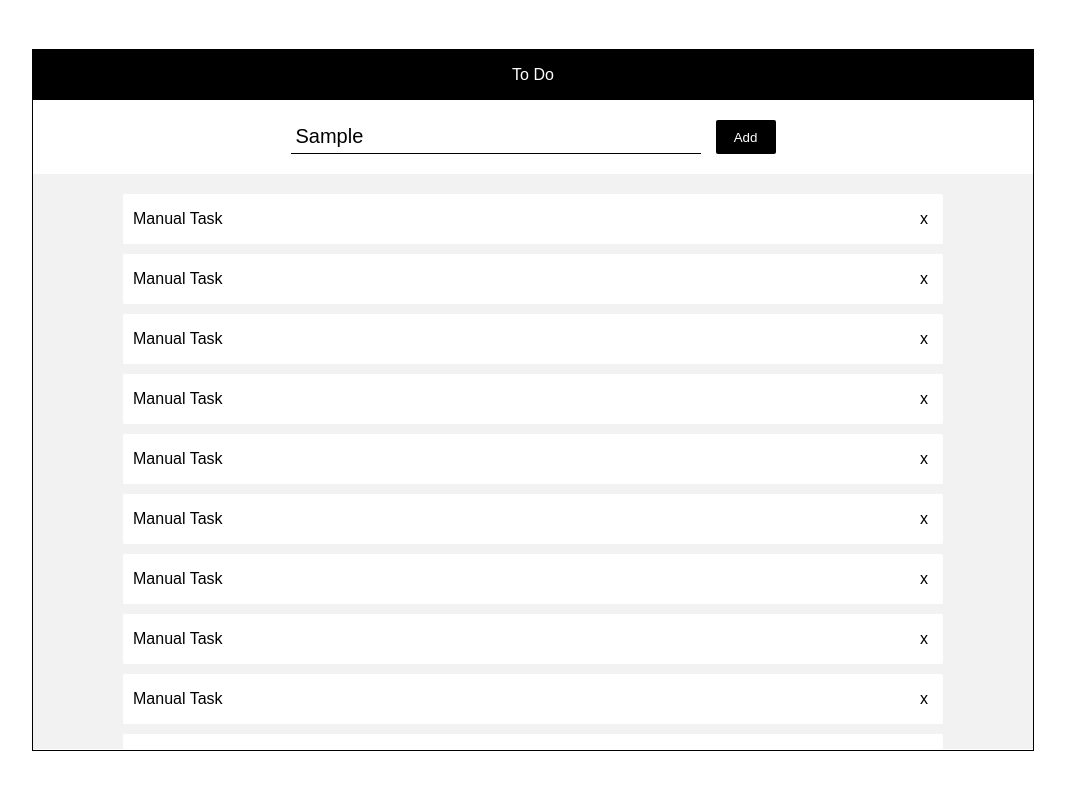
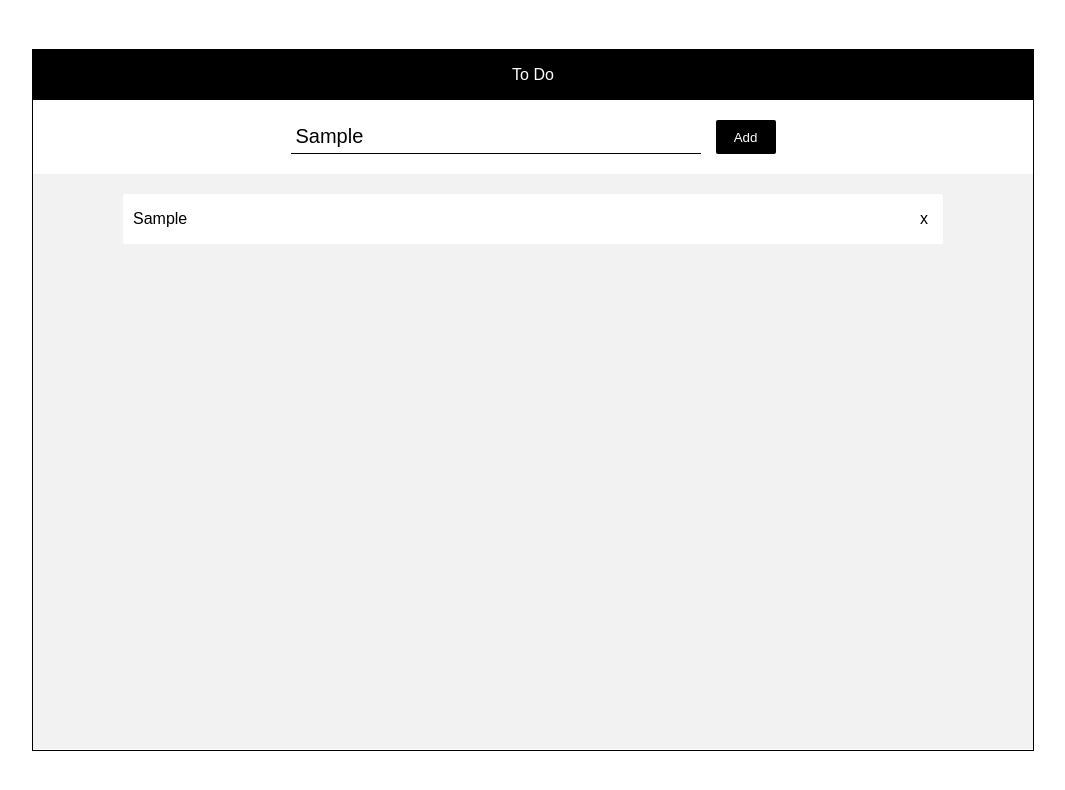
Before and after one commit to DevMountain/react-assessment, a React (Create React App) app: page / in a window 1280 px wide. Both pictures are taken after typing "Sample" into the empty fields and a click on the button "Add". Shown: the top 790 px of the page, without its empty margins (187-1252 px from the left). Built offline with nearby package versions, Linux system fonts and the light colour scheme.

Commit message:
JL assessment-2

```diff
--- a/src/components/Main/AddTask/AddTask.js
+++ b/src/components/Main/AddTask/AddTask.js
@@ -1,7 +1,10 @@
 import React, { Component } from "react";
 import './AddTask.css';
 
-export default class AddTask extends Component {
+import { addTask } from '../../../ducks/tasks';
+import { connect } from "react-redux";
+
+class AddTask extends Component {
   constructor() {
     super();
     this.state = {
@@ -9,10 +12,18 @@ export default class AddTask extends Component {
     }
 
     this.handleChange = this.handleChange.bind( this );
+    this.add = this.add.bind( this );
   }
 
   handleChange( event ) {
     this.setState({ title: event.target.value });
+  }
+
+  add() {
+    const { title } = this.state;
+    if ( title.length !== 0 ) {
+      this.props.addTask( title );
+    }
   }
 
   render() {
@@ -20,8 +31,10 @@ export default class AddTask extends Component {
     return (
       <div id="AddTask__container">
         <input id="AddTask__input" placeholder="Task Title" value={ title } onChange={ this.handleChange } />
-        <button id="AddTask__btn"> Add </button>
+        <button id="AddTask__btn" onClick={ this.add }> Add </button>
       </div>
     )
   }
 }
+
+export default connect( state => state, { addTask } )( AddTask );
--- a/src/components/Main/List/List.js
+++ b/src/components/Main/List/List.js
@@ -2,30 +2,26 @@ import React from "react";
 import './List.css';
 
 import Task from './Task/Task';
+import { connect } from 'react-redux';
 
-export default function List( { tasks } ) {
+function List( { tasks } ) {
+  const Tasks = tasks.map( task => (
+    <Task key={ task.id } id={ task.id } title={ task.title } />
+  ));
+
   return (
     <div id="List__container">
       <div id="List__tasksContainer">
-        <Task title="Manual Task" />
-        <Task title="Manual Task" />
-        <Task title="Manual Task" />
-        <Task title="Manual Task" />
-        <Task title="Manual Task" />
-        <Task title="Manual Task" />
-        <Task title="Manual Task" />
-        <Task title="Manual Task" />
-        <Task title="Manual Task" />
-        <Task title="Manual Task" />
-        <Task title="Manual Task" />
-        <Task title="Manual Task" />
-        <Task title="Manual Task" />
-        <Task title="Manual Task" />
-        <Task title="Manual Task" />
-        <Task title="Manual Task" />
-        <Task title="Manual Task" />
-        <Task title="Manual Task" />
+        { Tasks }
       </div>
     </div>
   )
 }
+
+function mapStateToProps( state ) {
+  return {
+    tasks: state.tasks
+  }
+}
+
+export default connect( mapStateToProps )( List );
--- a/src/components/Main/List/Task/Task.js
+++ b/src/components/Main/List/Task/Task.js
@@ -1,11 +1,16 @@
 import React from "react";
 import './Task.css';
 
-export default function Task( { id, title } ) {
+import { connect } from "react-redux";
+import { removeTask } from '../../../../ducks/tasks';
+
+function Task( { id, title, removeTask } ) {
   return (
     <div id="Task__container">
       <span> { title } </span>
-      <span id="Task__delete"> x </span>
+      <span id="Task__delete" onClick={ () => removeTask( id ) }> x </span>
     </div>
   )
 }
+
+export default connect( state => state, { removeTask } )( Task );
--- /dev/null
+++ b/src/ducks/tasks.js
@@ -0,0 +1,34 @@
+const initialState = {
+  tasks: []
+}
+
+const ADD_TASK = "ADD_TASK";
+const REMOVE_TASK = "REMOVE_TASK";
+
+export default function tasks( state = initialState, action ) {
+  switch( action.type ) {
+    case ADD_TASK:
+      return {
+        tasks: [ ...state.tasks, { id: state.tasks.length, title: action.payload, description: "", completed: false } ]
+      }
+    case REMOVE_TASK:
+      return {
+        tasks: state.tasks.filter( task => task.id !== action.payload )
+      }
+    default: return state;
+  }
+}
+
+export function addTask( title ) {
+  return {
+    type: ADD_TASK,
+    payload: title
+  }
+}
+
+export function removeTask( id ) {
+  return {
+    type: REMOVE_TASK,
+    payload: id
+  }
+}
--- a/src/index.js
+++ b/src/index.js
@@ -4,5 +4,14 @@ import App from './components/App';
 import registerServiceWorker from './registerServiceWorker';
 import './index.css';
 
-ReactDOM.render(<App />, document.getElementById('root'));
+import store from './store';
+import { Provider } from "react-redux";
+
+ReactDOM.render(
+  <Provider store={ store }>
+    <App />
+  </Provider>,
+  document.getElementById('root')
+);
+
 registerServiceWorker();
--- /dev/null
+++ b/src/store.js
@@ -0,0 +1,4 @@
+import { createStore } from "redux";
+import tasks from './ducks/tasks';
+
+export default createStore( tasks );
```
